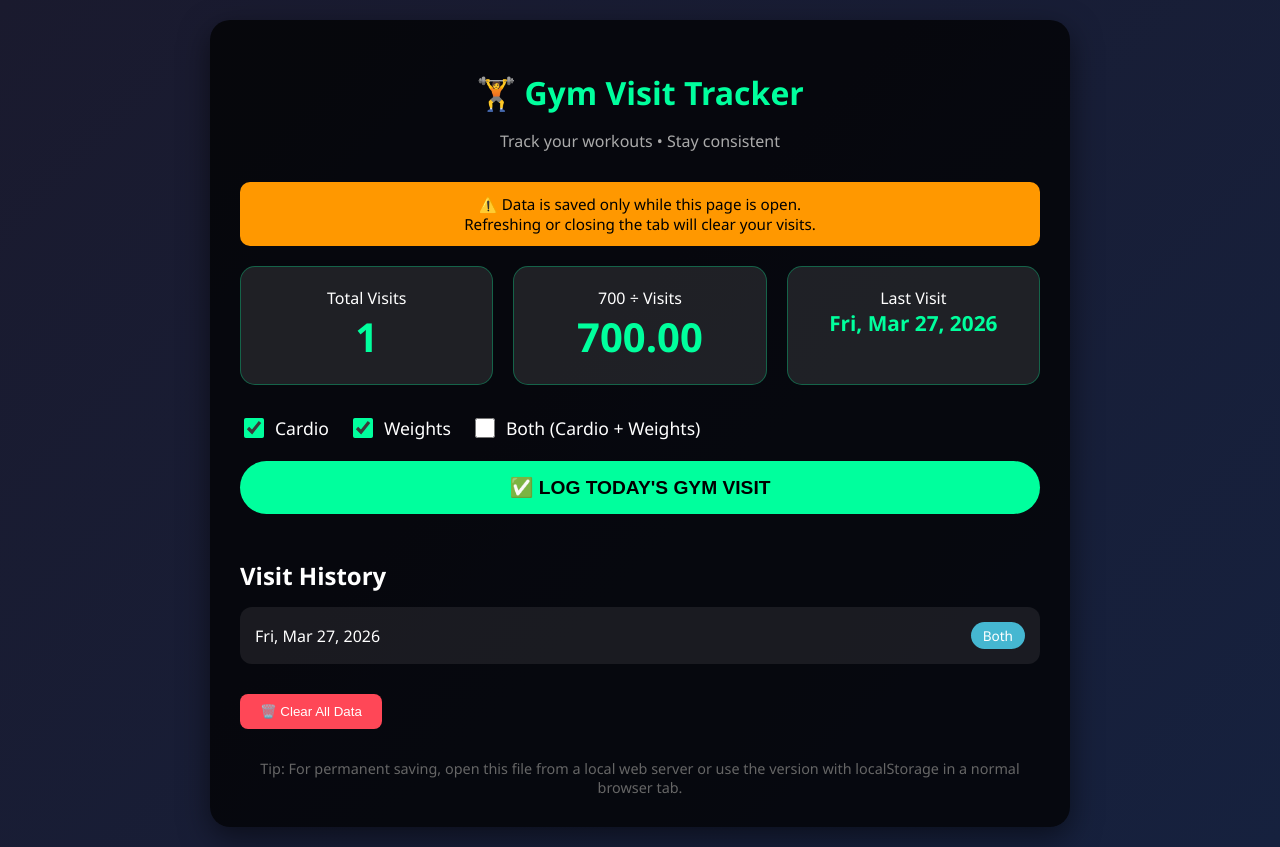
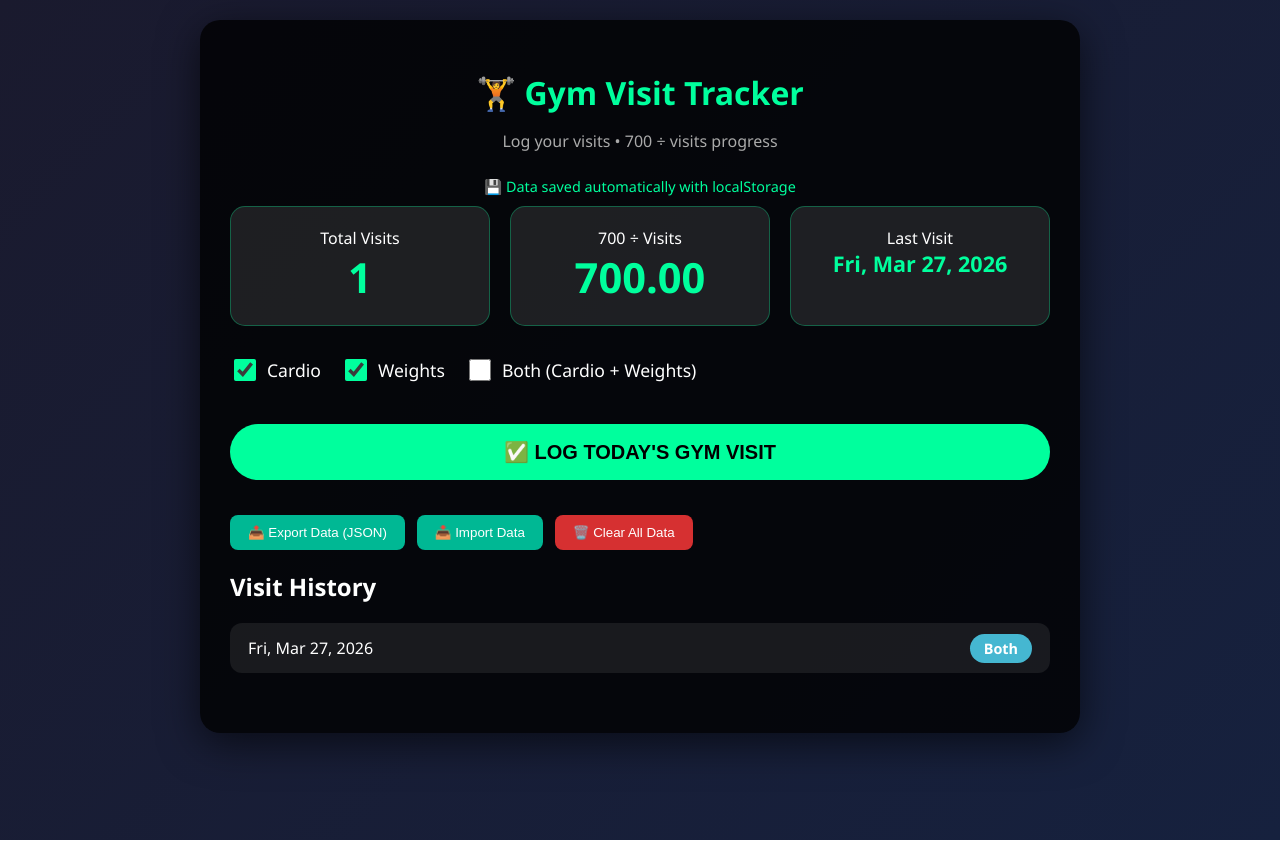
Before and after one commit to BigFatMario341/Gym-Count, a plain HTML site: page index.html in a window 1280 px wide. Both pictures are taken after a click on the button "✅ LOG TODAY'S GYM VISIT". Drawn offline with Linux system fonts and the light colour scheme.

Commit message:
Update styles and improve gym visit tracking features
Enhance the gym’s style and improve the tracking of gym visits.

```diff
--- a/index.html
+++ b/index.html
@@ -14,23 +14,24 @@
             min-height: 100vh;
         }
         .container {
-            max-width: 800px;
+            max-width: 820px;
             margin: 0 auto;
-            background: rgba(0, 0, 0, 0.75);
+            background: rgba(0, 0, 0, 0.8);
             border-radius: 20px;
             padding: 30px;
-            box-shadow: 0 10px 30px rgba(0, 0, 0, 0.5);
+            box-shadow: 0 10px 40px rgba(0, 0, 0, 0.6);
         }
         h1 {
             text-align: center;
             color: #00ff9d;
-            margin-bottom: 10px;
+            margin-bottom: 8px;
         }
         .subtitle {
             text-align: center;
             color: #aaa;
-            margin-bottom: 30px;
+            margin-bottom: 25px;
         }
+
         .stats {
             display: grid;
             grid-template-columns: repeat(auto-fit, minmax(200px, 1fr));
@@ -38,117 +39,109 @@
             margin-bottom: 30px;
         }
         .stat-card {
-            background: rgba(255, 255, 255, 0.1);
+            background: rgba(255,255,255,0.1);
             padding: 20px;
             border-radius: 15px;
             text-align: center;
             border: 1px solid rgba(0, 255, 157, 0.3);
         }
         .stat-number {
-            font-size: 2.5rem;
+            font-size: 2.6rem;
             font-weight: bold;
             color: #00ff9d;
         }
+
         .log-button {
             background: #00ff9d;
             color: #000;
             border: none;
-            padding: 15px 30px;
-            font-size: 1.2rem;
+            padding: 16px 32px;
+            font-size: 1.25rem;
             font-weight: bold;
             border-radius: 50px;
             cursor: pointer;
             width: 100%;
-            margin-bottom: 25px;
-            transition: all 0.3s;
+            margin: 20px 0;
+            transition: 0.3s;
         }
         .log-button:hover {
             background: #00cc7a;
-            transform: scale(1.02);
+            transform: scale(1.03);
         }
+
+        .checkbox-group {
+            display: flex;
+            gap: 20px;
+            margin: 20px 0;
+            flex-wrap: wrap;
+        }
+        label {
+            display: flex;
+            align-items: center;
+            gap: 8px;
+            font-size: 1.1rem;
+            cursor: pointer;
+        }
+        input[type="checkbox"] {
+            width: 22px;
+            height: 22px;
+            accent-color: #00ff9d;
+        }
+
         .visits-list {
-            max-height: 400px;
+            max-height: 420px;
             overflow-y: auto;
-            margin-bottom: 20px;
+            margin: 20px 0;
         }
         .visit-item {
-            background: rgba(255, 255, 255, 0.08);
-            padding: 15px;
+            background: rgba(255,255,255,0.08);
+            padding: 14px 18px;
             margin-bottom: 10px;
             border-radius: 12px;
             display: flex;
             justify-content: space-between;
             align-items: center;
         }
-        .visit-date {
+        .type-tag {
+            padding: 5px 14px;
+            border-radius: 20px;
+            font-size: 0.9rem;
+            font-weight: 600;
+        }
+        .cardio { background: #ff6b6b; }
+        .weights { background: #4ecdc4; }
+        .both { background: #45b7d1; }
+
+        .save-row {
+            display: flex;
+            gap: 12px;
+            margin: 15px 0;
+            flex-wrap: wrap;
+        }
+        button {
+            padding: 10px 18px;
+            border: none;
+            border-radius: 8px;
+            cursor: pointer;
             font-weight: 500;
         }
-        .visit-types {
-            display: flex;
-            gap: 8px;
-        }
-        .type-tag {
-            padding: 4px 12px;
-            border-radius: 20px;
-            font-size: 0.85rem;
-            font-weight: 500;
-        }
-        .cardio { background: #ff6b6b; color: white; }
-        .weights { background: #4ecdc4; color: white; }
-        .both { background: #45b7d1; color: white; }
+        .btn-clear { background: #d63031; color: white; }
+        .btn-export { background: #00b894; color: white; }
 
-        .checkbox-group {
-            display: flex;
-            gap: 20px;
-            margin-bottom: 20px;
-            flex-wrap: wrap;
-        }
-        label {
-            display: flex;
-            align-items: center;
-            gap: 8px;
-            cursor: pointer;
-            font-size: 1.1rem;
-        }
-        input[type="checkbox"] {
-            width: 20px;
-            height: 20px;
-            accent-color: #00ff9d;
-        }
-        .warning {
-            background: #ff9800;
-            color: #000;
-            padding: 12px;
-            border-radius: 10px;
-            margin-bottom: 20px;
-            font-size: 0.95rem;
+        .status {
             text-align: center;
-        }
-        .clear-button {
-            background: #ff4757;
-            color: white;
-            border: none;
-            padding: 10px 20px;
-            border-radius: 8px;
-            cursor: pointer;
-        }
-        .footer {
-            text-align: center;
-            margin-top: 30px;
-            color: #666;
             font-size: 0.9rem;
+            margin: 10px 0;
+            color: #00ff9d;
         }
     </style>
 </head>
 <body>
     <div class="container">
         <h1>🏋️ Gym Visit Tracker</h1>
-        <p class="subtitle">Track your workouts • Stay consistent</p>
+        <p class="subtitle">Log your visits • 700 ÷ visits progress</p>
 
-        <div class="warning">
-            ⚠️ Data is saved only while this page is open.<br>
-            Refreshing or closing the tab will clear your visits.
-        </div>
+        <div class="status" id="status">💾 Data saved automatically with localStorage</div>
 
         <div class="stats">
             <div class="stat-card">
@@ -161,44 +154,55 @@
             </div>
             <div class="stat-card">
                 <div>Last Visit</div>
-                <div id="last-visit" class="stat-number" style="font-size: 1.3rem;">—</div>
+                <div id="last-visit" class="stat-number" style="font-size:1.35rem;">—</div>
             </div>
         </div>
 
         <div class="checkbox-group">
-            <label>
-                <input type="checkbox" id="cardio" checked> Cardio
-            </label>
-            <label>
-                <input type="checkbox" id="weights" checked> Weights
-            </label>
-            <label>
-                <input type="checkbox" id="both"> Both (Cardio + Weights)
-            </label>
+            <label><input type="checkbox" id="cardio" checked> Cardio</label>
+            <label><input type="checkbox" id="weights" checked> Weights</label>
+            <label><input type="checkbox" id="both"> Both (Cardio + Weights)</label>
         </div>
 
         <button onclick="logVisit()" class="log-button">
             ✅ LOG TODAY'S GYM VISIT
         </button>
 
-        <h2 style="margin-bottom: 15px;">Visit History</h2>
+        <div class="save-row">
+            <button onclick="exportData()" class="btn-export">📤 Export Data (JSON)</button>
+            <button onclick="importData()" class="btn-export">📥 Import Data</button>
+            <button onclick="clearAllData()" class="btn-clear">🗑️ Clear All Data</button>
+        </div>
+
+        <h2>Visit History</h2>
         <div id="visits-list" class="visits-list"></div>
-
-        <button onclick="clearAllData()" class="clear-button">
-            🗑️ Clear All Data
-        </button>
-
-        <div class="footer">
-            Tip: For permanent saving, open this file from a local web server or use the version with localStorage in a normal browser tab.
-        </div>
     </div>
 
     <script>
         let visits = [];
 
-        function getTodayDate() {
-            const today = new Date();
-            return today.toLocaleDateString('en-US', {
+        // Load from localStorage on start
+        function loadVisits() {
+            const saved = localStorage.getItem('gymVisits');
+            if (saved) {
+                try {
+                    visits = JSON.parse(saved);
+                } catch (e) {
+                    visits = [];
+                }
+            }
+        }
+
+        function saveVisits() {
+            localStorage.setItem('gymVisits', JSON.stringify(visits));
+        }
+
+        function getTodayShort() {
+            return new Date().toISOString().split('T')[0];
+        }
+
+        function getDisplayDate() {
+            return new Date().toLocaleDateString('en-US', {
                 weekday: 'short',
                 month: 'short',
                 day: 'numeric',
@@ -206,17 +210,11 @@
             });
         }
 
-        function getShortDate() {
-            const today = new Date();
-            return today.toISOString().split('T')[0]; // YYYY-MM-DD
-        }
+        function logVisit() {
+            const today = getTodayShort();
 
-        function logVisit() {
-            const todayShort = getShortDate();
-
-            // Prevent duplicate entries for the same day (unless user confirms)
-            const alreadyLogged = visits.some(visit => visit.date === todayShort);
-            if (alreadyLogged) {
+            // Optional: warn if already logged today
+            if (visits.some(v => v.date === today)) {
                 if (!confirm("You've already logged a visit for today.\nLog another one anyway?")) {
                     return;
                 }
@@ -226,91 +224,116 @@
             const weights = document.getElementById('weights').checked;
             const both = document.getElementById('both').checked;
 
-            let type = 'Gym Visit';
-            let typeClass = 'both';
+            let type = "Gym Visit";
+            let typeClass = "both";
 
             if (both || (cardio && weights)) {
-                type = 'Both';
-                typeClass = 'both';
+                type = "Both";
+                typeClass = "both";
             } else if (cardio) {
-                type = 'Cardio';
-                typeClass = 'cardio';
+                type = "Cardio";
+                typeClass = "cardio";
             } else if (weights) {
-                type = 'Weights';
-                typeClass = 'weights';
+                type = "Weights";
+                typeClass = "weights";
             }
 
-            const visit = {
-                date: todayShort,
-                displayDate: getTodayDate(),
+            visits.unshift({
+                date: today,
+                displayDate: getDisplayDate(),
                 type: type,
                 typeClass: typeClass,
                 timestamp: new Date().toISOString()
-            };
+            });
 
-            visits.unshift(visit); // Add to top
+            saveVisits();
             updateUI();
         }
 
         function updateUI() {
-            const totalVisitsEl = document.getElementById('total-visits');
-            const divisionEl = document.getElementById('division-result');
-            const lastVisitEl = document.getElementById('last-visit');
-            const visitsListEl = document.getElementById('visits-list');
+            document.getElementById('total-visits').textContent = visits.length;
 
-            const total = visits.length;
-            totalVisitsEl.textContent = total;
+            const divEl = document.getElementById('division-result');
+            divEl.textContent = visits.length > 0 ? (700 / visits.length).toFixed(2) : '—';
 
-            // 700 ÷ visits
-            if (total > 0) {
-                const result = (700 / total).toFixed(2);
-                divisionEl.textContent = result;
-            } else {
-                divisionEl.textContent = '—';
-            }
+            document.getElementById('last-visit').textContent =
+                visits.length > 0 ? visits[0].displayDate : '—';
 
-            // Last visit
-            if (total > 0) {
-                lastVisitEl.textContent = visits[0].displayDate;
-            } else {
-                lastVisitEl.textContent = '—';
-            }
+            const list = document.getElementById('visits-list');
+            list.innerHTML = '';
 
-            // Render history
-            visitsListEl.innerHTML = '';
-
-            if (total === 0) {
-                const empty = document.createElement('div');
-                empty.style.textAlign = 'center';
-                empty.style.padding = '50px 20px';
-                empty.style.color = '#777';
-                empty.innerHTML = 'No visits logged yet.<br><br>Press the big button above to log your first visit!';
-                visitsListEl.appendChild(empty);
+            if (visits.length === 0) {
+                list.innerHTML = `<p style="text-align:center; color:#777; padding:60px 20px;">
+                    No visits logged yet.<br>Press the button above to start!
+                </p>`;
                 return;
             }
 
-            visits.forEach(visit => {
-                const item = document.createElement('div');
-                item.className = 'visit-item';
-                item.innerHTML = `
-                    <div class="visit-date">${visit.displayDate}</div>
-                    <div class="visit-types">
-                        <span class="type-tag ${visit.typeClass}">${visit.type}</span>
-                    </div>
+            visits.forEach(v => {
+                const div = document.createElement('div');
+                div.className = 'visit-item';
+                div.innerHTML = `
+                    <div>${v.displayDate}</div>
+                    <div><span class="type-tag ${v.typeClass}">${v.type}</span></div>
                 `;
-                visitsListEl.appendChild(item);
+                list.appendChild(div);
             });
         }
 
         function clearAllData() {
-            if (confirm("Clear all visit data?")) {
+            if (confirm("Delete ALL gym visit data? This cannot be undone.")) {
                 visits = [];
+                localStorage.removeItem('gymVisits');
                 updateUI();
             }
         }
 
-        // Initialize
+        function exportData() {
+            if (visits.length === 0) {
+                alert("No data to export yet!");
+                return;
+            }
+            const dataStr = JSON.stringify(visits, null, 2);
+            const dataUri = 'data:application/json;charset=utf-8,' + encodeURIComponent(dataStr);
+            const link = document.createElement('a');
+            link.href = dataUri;
+            link.download = `gym-visits-backup-${new Date().toISOString().slice(0,10)}.json`;
+            document.body.appendChild(link);
+            link.click();
+            document.body.removeChild(link);
+        }
+
+        function importData() {
+            const input = document.createElement('input');
+            input.type = 'file';
+            input.accept = '.json';
+            input.onchange = e => {
+                const file = e.target.files[0];
+                if (!file) return;
+                const reader = new FileReader();
+                reader.onload = function(ev) {
+                    try {
+                        const imported = JSON.parse(ev.target.result);
+                        if (Array.isArray(imported)) {
+                            visits = imported;
+                            saveVisits();
+                            updateUI();
+                            alert(`✅ Imported ${visits.length} visits successfully!`);
+                        } else {
+                            alert("Invalid backup file.");
+                        }
+                    } catch (err) {
+                        alert("Error reading the file. Please select a valid gym-visits JSON backup.");
+                    }
+                };
+                reader.readAsText(file);
+            };
+            input.click();
+        }
+
+        // Initialize the app
         window.onload = function() {
+            loadVisits();
             updateUI();
         };
     </script>
```
